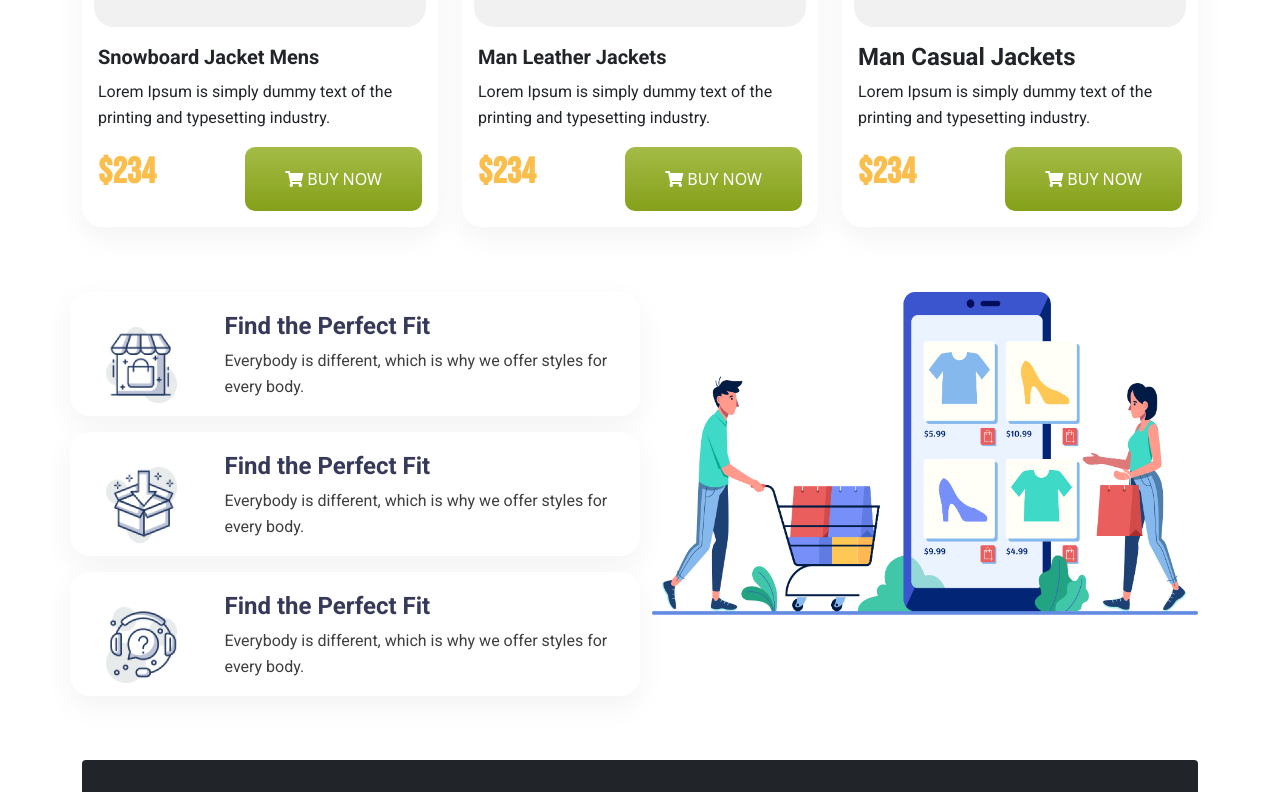
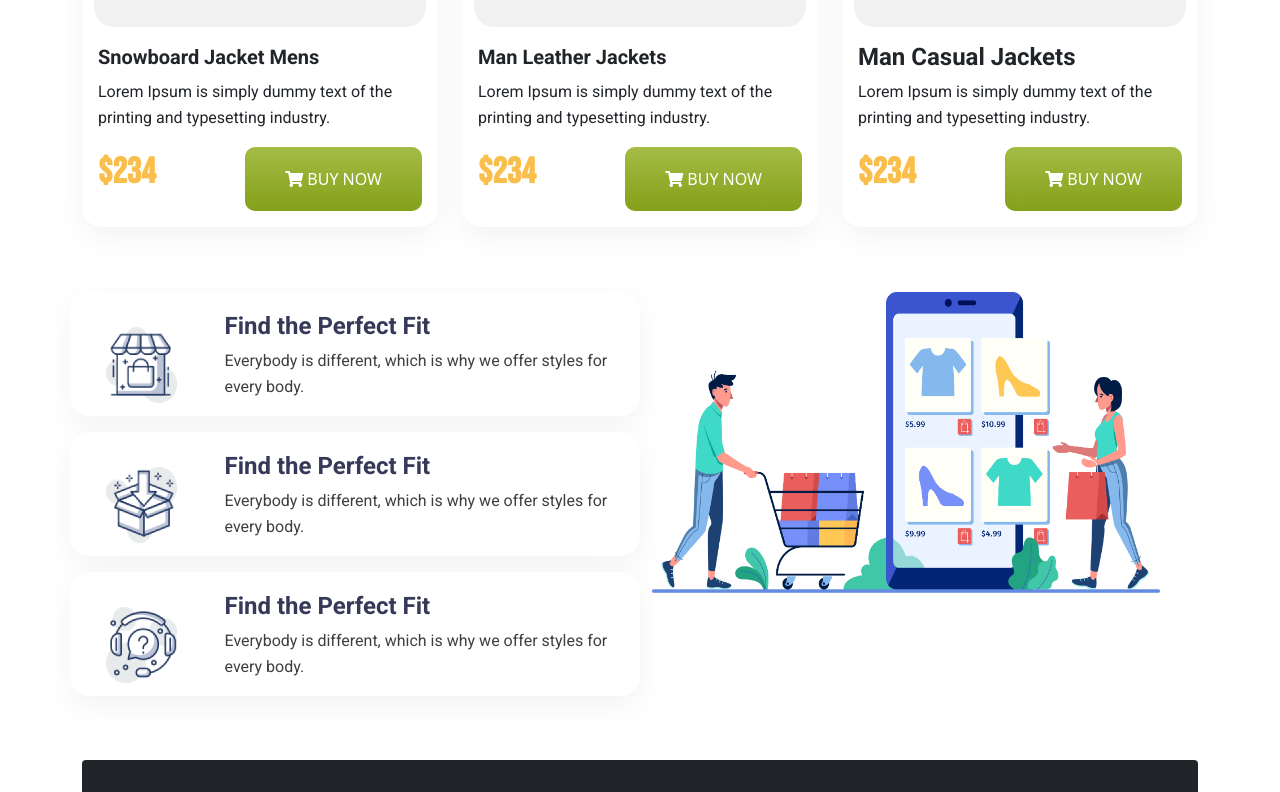
Before and after one commit to shujanmia/responsive-assignment-penguin-fashion, a plain HTML site: page index.html in a window 1280 px wide. Shown: the part 1625-2417 px from the top of the page. Drawn offline with nearby package versions, Linux system fonts and the light colour scheme.

Commit message:
Last code Commit

```diff
--- a/style.css
+++ b/style.css
@@ -115,7 +115,7 @@ h2{
 
 
 .f-image{
-  width: 100%;
+  width: 93%;
 
 }
 
```
